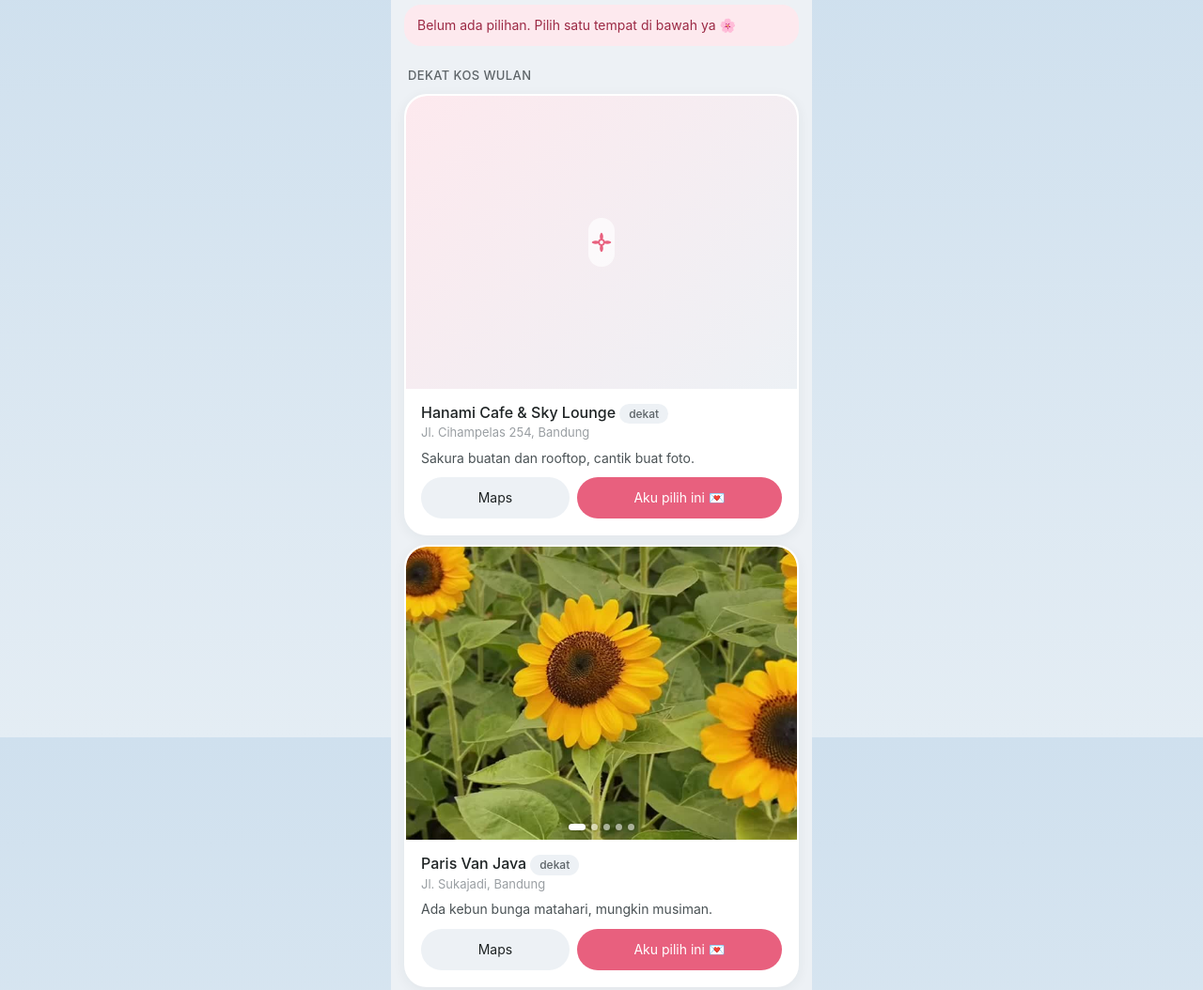
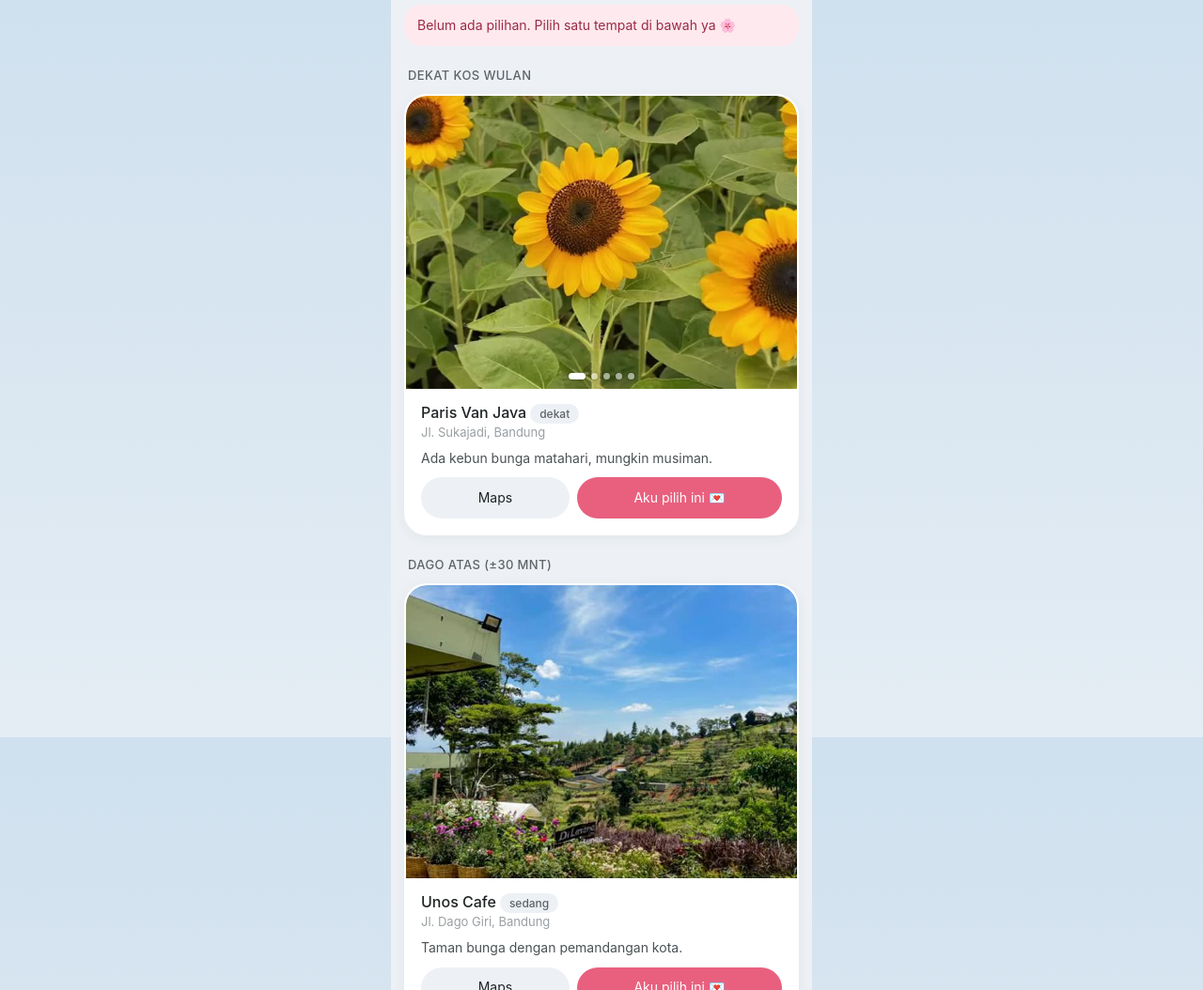
Before and after one commit to NurAslam/bandung-itenarary_123, a plain HTML site: page index.html in a window 1280 px wide. Shown: the part 815-1869 px from the top of the page at 94% size. Drawn offline with Linux system fonts and the light colour scheme.

Commit message:
hapus Hanami; cache-bust data

```diff
--- a/data/itinerary.json
+++ b/data/itinerary.json
@@ -150,7 +150,6 @@
       "id": "dekat",
       "title": "Dekat kos Wulan",
       "places": [
-    "hanami",
         "pvj"
       ]
     },
@@ -221,20 +220,6 @@
       "lng": 107.68602,
       "src": "Plus Code 3M7P+4CR didekode PM; FE cek reverse Nominatim: Jl. Cisaranten Wetan, Babakan Penghulu, Cinambo (wajar, perkiraan)",
       "approx": true
-  },
-  "hanami": {
-   "name": "Hanami Cafe & Sky Lounge",
-   "emoji": "🌸",
-   "area": "Jl. Cihampelas 254, Bandung",
-   "day": "min",
-   "pick": true,
-   "lat": -6.906,
-   "lng": 107.6044,
-   "src": "Brief (perkiraan level jalan)",
-   "approx": true,
-   "desc": "Sakura buatan dan rooftop, cantik buat foto.",
-   "dist": "dekat",
-   "photos": []
     },
     "pvj": {
       "name": "Paris Van Java",
--- a/index.html
+++ b/index.html
@@ -7,7 +7,7 @@
 <meta name="theme-color" content="#DCE8F2">
 <title>Bandung, 20–22 Nov</title>
 <link rel="stylesheet" href="vendor/leaflet/leaflet.css">
-<link rel="stylesheet" href="css/style.css?v=1900">
+<link rel="stylesheet" href="css/style.css?v=1853">
 </head>
 <body>
 <div class="app">
@@ -47,6 +47,6 @@
     </button>
   </nav>
 </div>
-<script src="js/app.js?v=1900"></script>
+<script src="js/app.js?v=1853"></script>
 </body>
 </html>
--- a/js/app.js
+++ b/js/app.js
@@ -292,6 +292,6 @@
     renderChips(); renderTimeline(); renderPick();
     document.querySelectorAll('.tabbtn').forEach(function (b) { b.onclick = function () { showTab(b.dataset.tab); }; });
   }
-  fetch('data/itinerary.json').then(function (r) { return r.json(); }).then(function (j) { D = j; init(); })
+  fetch('data/itinerary.json?v=1853').then(function (r) { return r.json(); }).then(function (j) { D = j; init(); })
     .catch(function () { document.querySelector('main').insertAdjacentHTML('afterbegin', '<p>Data belum bisa dimuat. Coba muat ulang.</p>'); });
 })();
```
Lines whose indentation alone changed are shown as unchanged.
